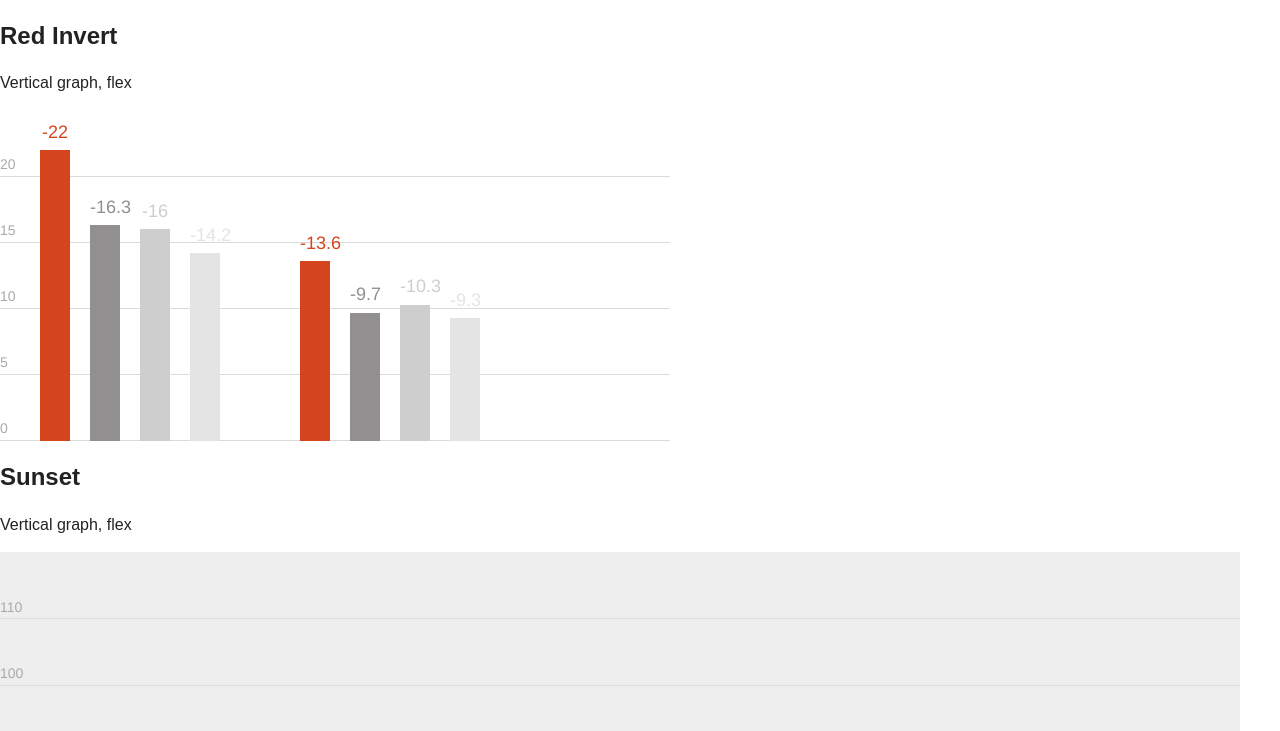
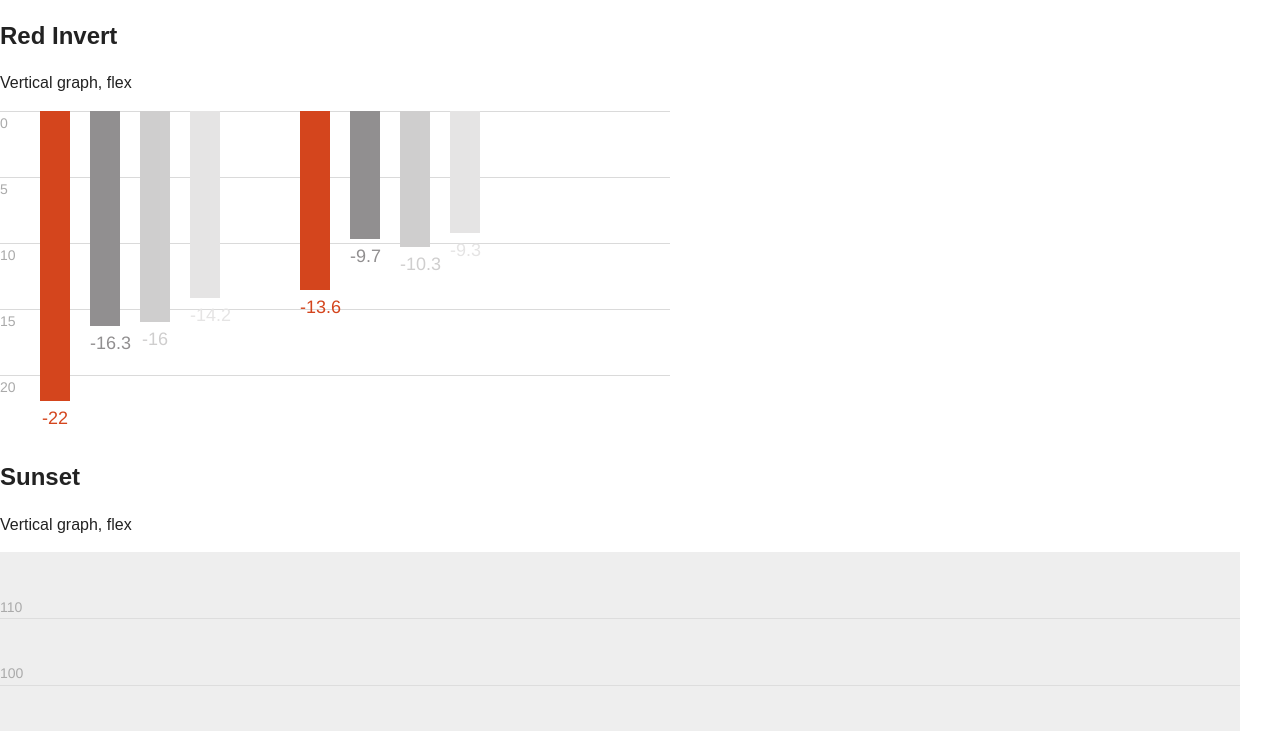
Before and after one commit to regislutter/graphacss, a website: page src/index.html in a window 1280 px wide. Shown: the part 69-800 px from the top of the page. Drawn offline with Linux system fonts and the light colour scheme; files that its build step writes are made by us from their sources.

Commit message:
Add option to invert graphics
Inverted graphics means that horizontal bars will start from the right and vertical bars will start from the top

```diff
--- a/src/sass/app.scss
+++ b/src/sass/app.scss
@@ -13,7 +13,9 @@ $values: (SBP1: 22.0, SBP2: 16.3, SBP3: 16.0, SBP4: 14.2, DBP1: 13.6, DBP2: 9.7,
 $barColors: (#D4451D, #918F90, #CFCECE, #E5E4E4); // Colors for the bars
 $redInvertParams: $defaultParameters; // Duplicate default parameters
 $redInvertParams: map-merge($redInvertParams, (graphic-background: #FFF));
+//$redInvertParams: map-merge($redInvertParams, (graph-type: 'horizontal-bars'));
 $redInvertParams: map-merge($redInvertParams, (flex-graph: false));
+$redInvertParams: map-merge($redInvertParams, (graph-invert: true));
 $redInvertParams: map-merge($redInvertParams, (graphic-width: 630));
 $redInvertParams: map-merge($redInvertParams, (graphic-height: 330));
 $redInvertParams: map-merge($redInvertParams, (bar-width: 30));
--- a/src/sass/graphacss.scss
+++ b/src/sass/graphacss.scss
@@ -126,12 +126,21 @@ $defaultParameters: (
     $orientation-y: 'bottom';
     $orientation-x-opposite: 'right';
     $orientation-y-opposite: 'top';
+    @if(map-get($parameters, graph-invert)){
+        $orientation-x: 'left';
+        $orientation-y: 'top';
+        $orientation-x-opposite: 'right';
+        $orientation-y-opposite: 'bottom';
+    }
     $legend-axe: map-get($parameters, legend-axe);
 
     // Flex variables
     $flex-orientation: map-get($parameters, flex-orientation);
     $flex-justify: map-get($parameters, flex-justify);
     $flex-align: map-get($parameters, flex-align);
+    @if(map-get($parameters, graph-invert)){
+        $flex-align: 'flex-start';
+    }
 
     // Modify values for horizontal orientation
     @if(map-get($parameters, graph-type) == 'horizontal-bars') {
@@ -143,6 +152,12 @@ $defaultParameters: (
         $orientation-y: 'left';
         $orientation-x-opposite: 'bottom';
         $orientation-y-opposite: 'right';
+        @if(map-get($parameters, graph-invert)){
+            $orientation-x: 'top';
+            $orientation-y: 'right';
+            $orientation-x-opposite: 'bottom';
+            $orientation-y-opposite: 'left';
+        }
         $legend-axe: 'left';
         @if(map-get($parameters, legend-position) == 'right'){
             $legend-axe: 'right';
@@ -152,6 +167,9 @@ $defaultParameters: (
         $flex-orientation: 'column';
         $flex-justify: 'flex-start';
         $flex-align: 'flex-start';
+        @if(map-get($parameters, graph-invert)){
+            $flex-align: 'flex-end';
+        }
     }
 
     .#{$className} {
@@ -172,6 +190,10 @@ $defaultParameters: (
                 #{$orientation-y}: 0;
 
                 &:before {
+                    @if(map-get($parameters, graph-type) == 'horizontal-bars') {
+                        position: absolute;
+                        #{$orientation-y}: 5px;
+                    }
                     font-family: map-get($parameters, legend-font-family);
                     font-size: to-length(map-get($parameters, legend-font-size), map-get($parameters, units-font));
                     line-height: to-length(map-get($parameters, legend-line-height), map-get($parameters, units-font));
@@ -285,15 +307,15 @@ $defaultParameters: (
                                     position: absolute;
 
                                     @if(map-get($parameters, graph-type) == 'horizontal-bars'){
-                                        top: 50%;
-                                        left: 100%;
-                                        padding-left: to-length(map-get($parameters, value-margin-bar), map-get($parameters, units));
-                                        text-align: left;
+                                        #{$orientation-x}: 50%;
+                                        #{$orientation-y}: 100%;
+                                        padding-#{$orientation-y}: to-length(map-get($parameters, value-margin-bar), map-get($parameters, units));
+                                        text-align: #{$orientation-y};
                                         line-height: 0;
                                     } @else {
                                         width: 100%;
-                                        bottom: 100%;
-                                        padding-bottom: to-length(map-get($parameters, value-margin-bar), map-get($parameters, units));
+                                        #{$orientation-y}: 100%;
+                                        padding-#{$orientation-y}: to-length(map-get($parameters, value-margin-bar), map-get($parameters, units));
                                         text-align: center;
                                     }
 
```
Also changed, not shown: src/css/app.css.
